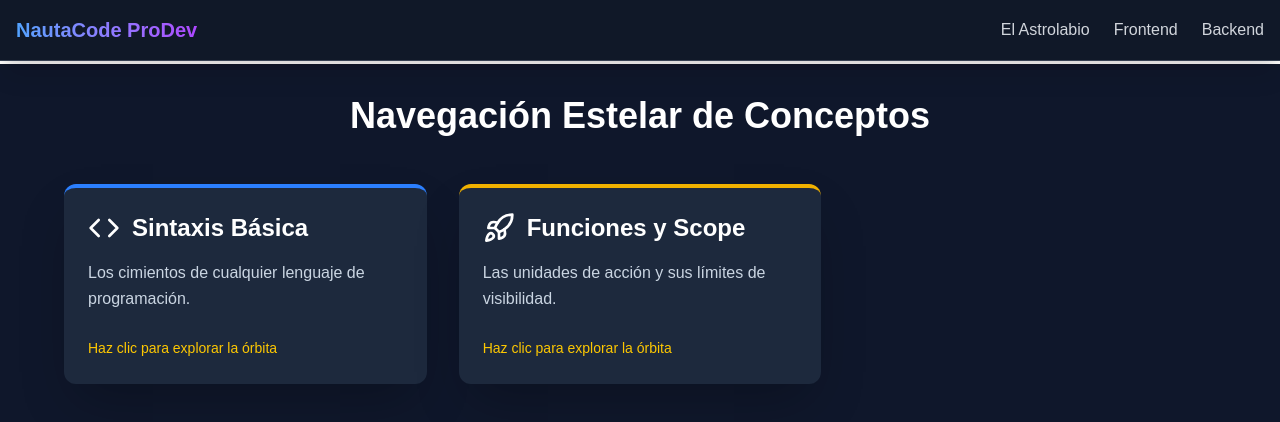
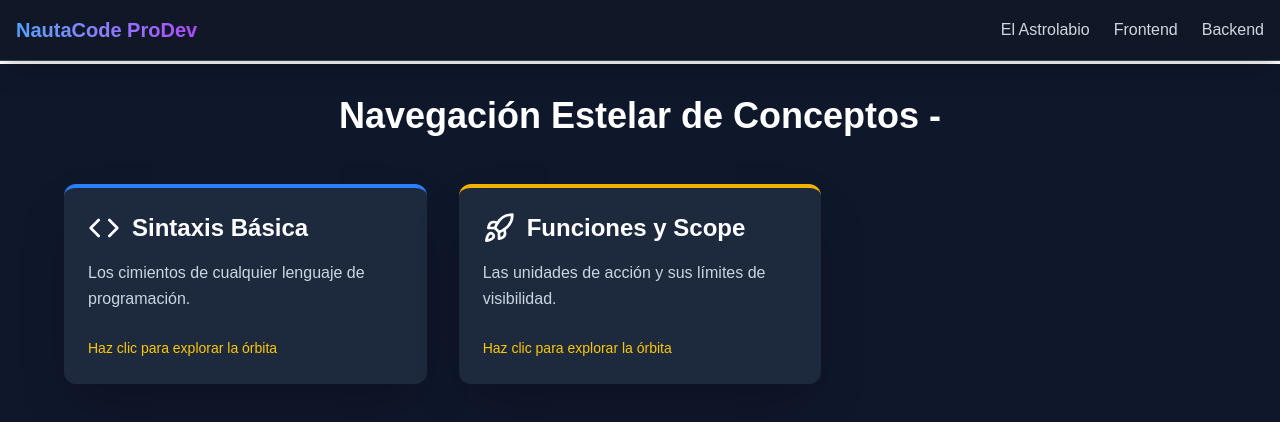
Before and after one commit to Nautacore/nautacode-prodev, a Next.js app: page /conceptos-fundamentales in a window 1280 px wide. Shown: the top 422 px of the page. Built offline with nearby package versions, Linux system fonts and the light colour scheme.

Commit message:
forced-push: Finalizar modularizacion y agregar guion para forzar update

```diff
--- a/src/app/conceptos-fundamentales/page.tsx
+++ b/src/app/conceptos-fundamentales/page.tsx
@@ -9,7 +9,7 @@ export default function ConceptosPage() {
   return (
     <main className="min-h-screen bg-slate-900 p-8">
       <div className="max-w-6xl mx-auto">
-        <h1 className="text-4xl font-bold text-white mb-12 text-center">Navegación Estelar de Conceptos</h1>
+        <h1 className="text-4xl font-bold text-white mb-12 text-center">Navegación Estelar de Conceptos -</h1>
 
         <div className="grid grid-cols-1 md:grid-cols-2 lg:grid-cols-3 gap-8">
 
```
